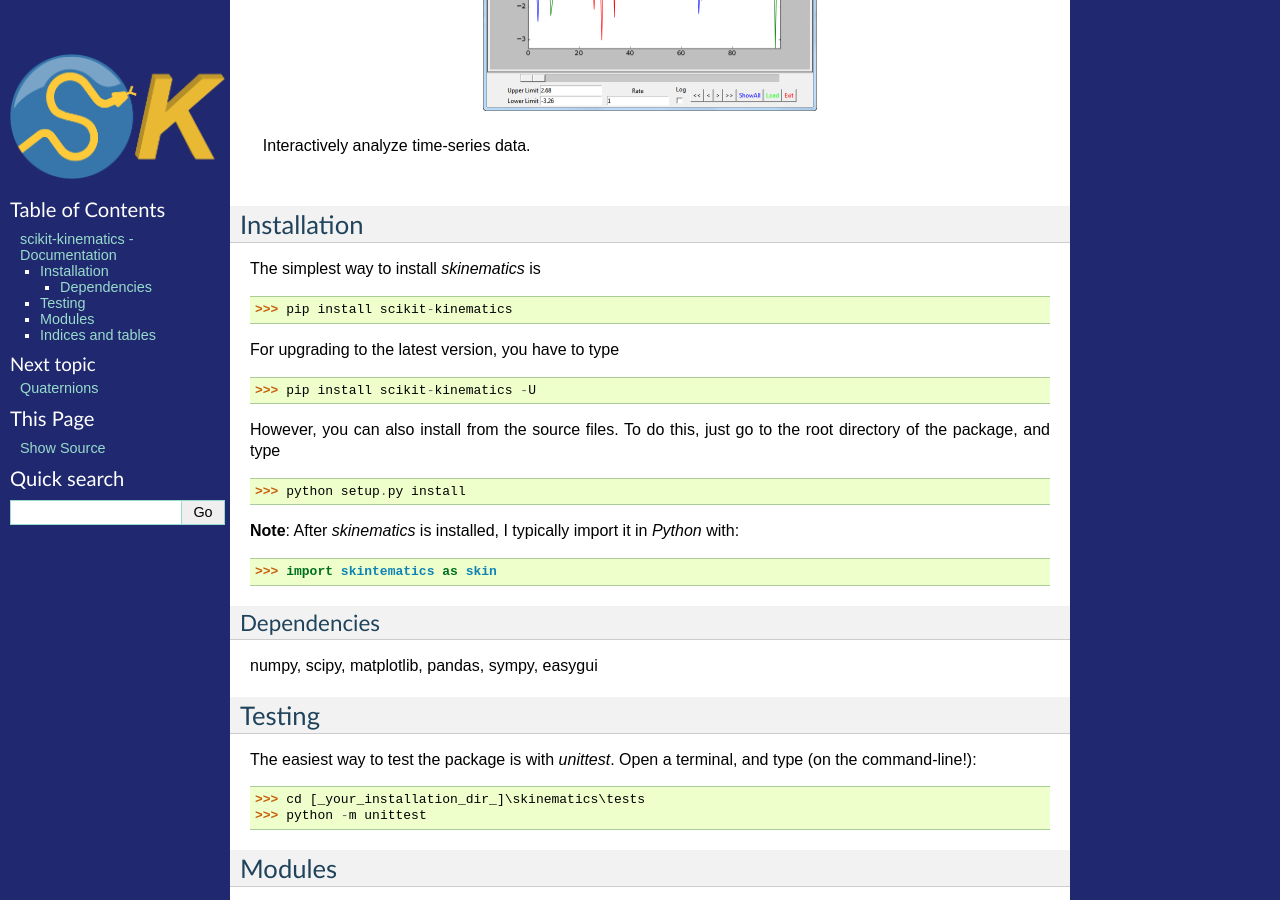
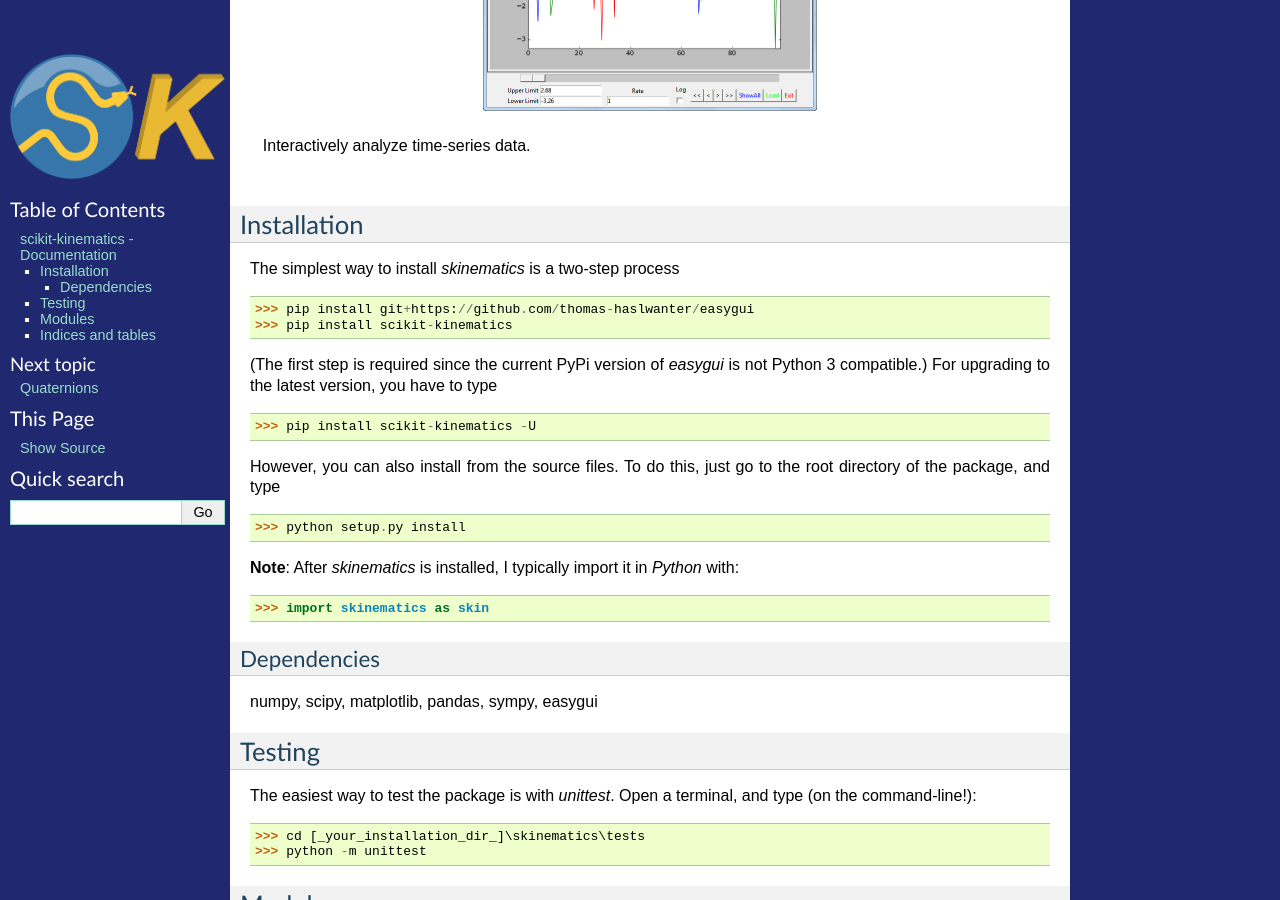
Before and after one commit to thomas-haslwanter/scikit-kinematics, a Sphinx documentation site: the page built from docs/index.rst, in a window 1280 px wide and 900 px high, scrolled down 1069 px. Built offline with Sphinx 7.4.7, drawn with Linux system fonts in a browser that asks for light colours.

Commit message:
documentation updated for easygui-problems

```diff
--- a/docs/index.rst
+++ b/docs/index.rst
@@ -54,10 +54,13 @@ It is hosted under https://github.com/thomas-haslwanter/scikit-kinematics, and c
 Installation
 ------------
 
-The simplest way to install *skinematics* is
+The simplest way to install *skinematics* is a two-step process
 
+>>> pip install git+https://github.com/thomas-haslwanter/easygui
 >>> pip install scikit-kinematics
 
+(The first step is required since the current PyPi version of *easygui* is not
+Python 3 compatible.)
 For upgrading to the latest version, you have to type
 
 >>> pip install scikit-kinematics -U
@@ -70,7 +73,7 @@ the root directory of the package, and type
 **Note**: After *skinematics* is installed, I typically import it in
 *Python* with:
 
->>> import skintematics as skin
+>>> import skinematics as skin
 
 Dependencies
 ^^^^^^^^^^^^
```
